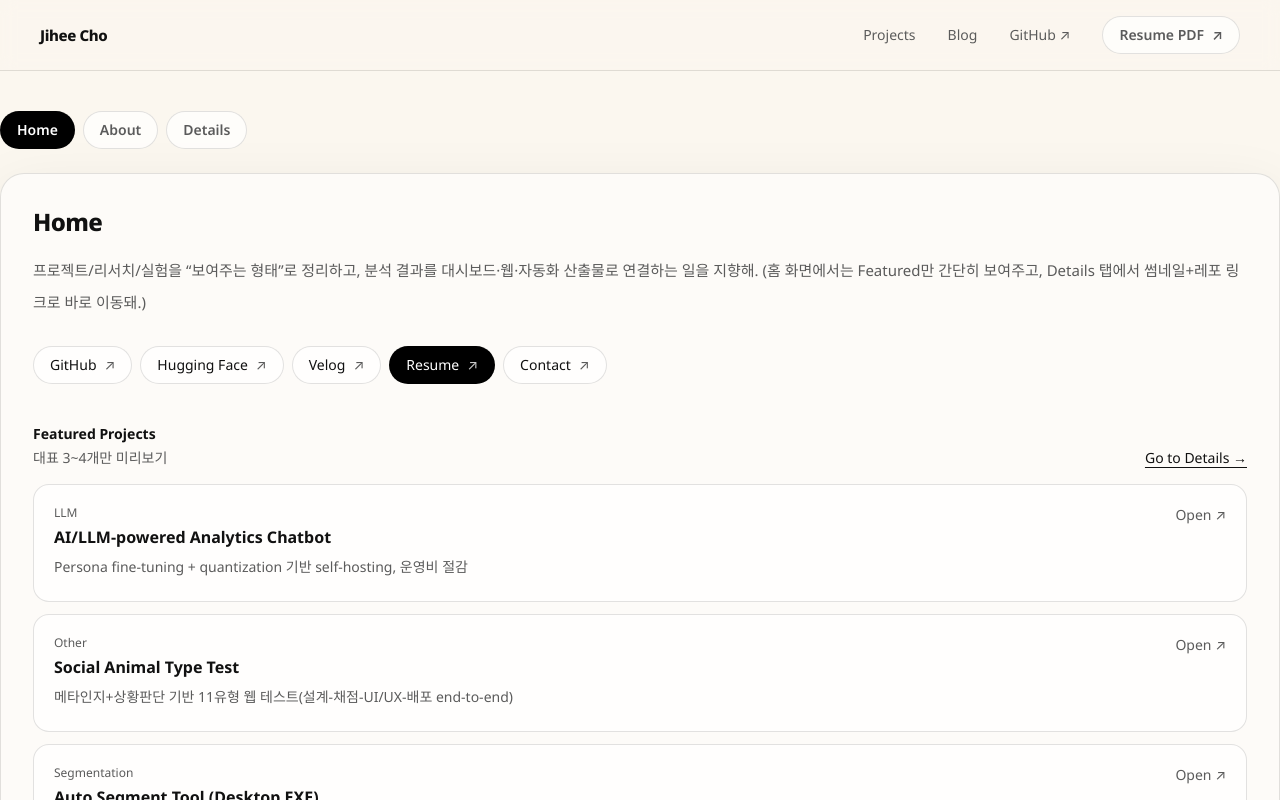
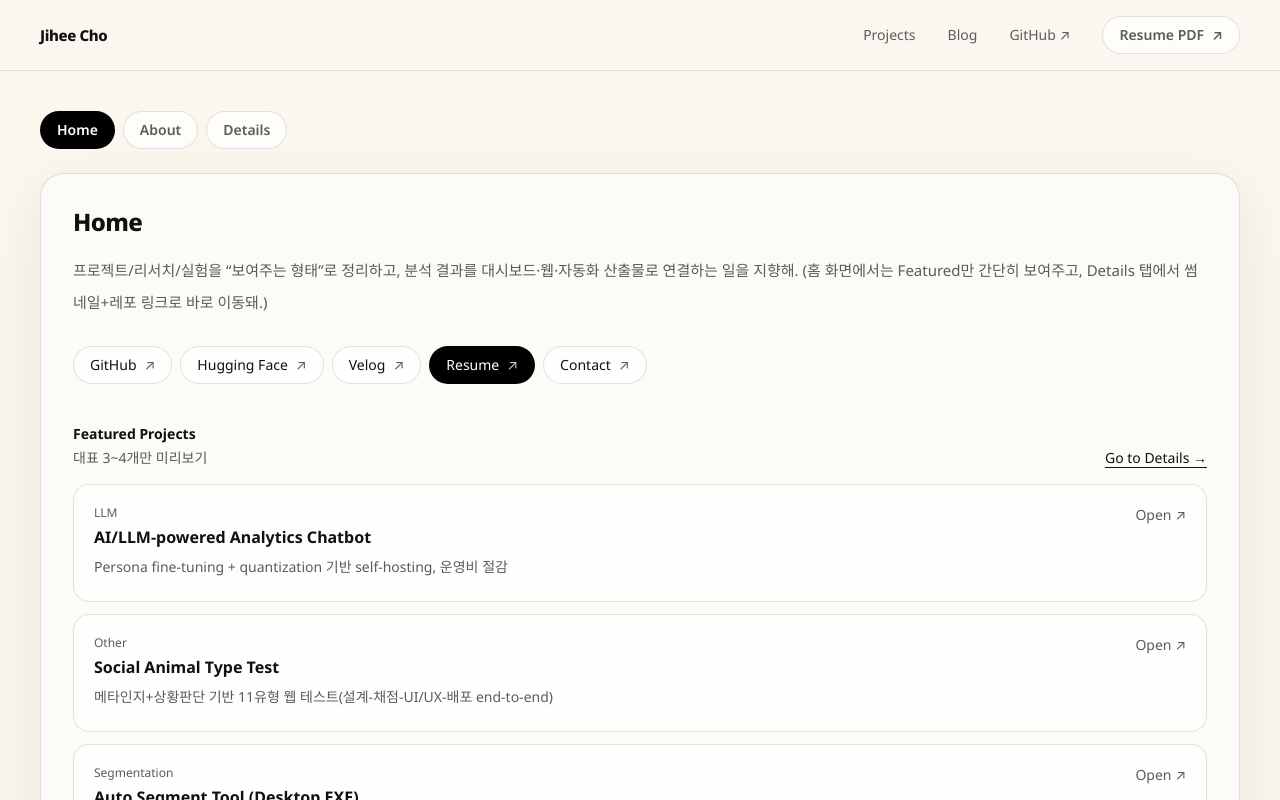
Before and after one commit to jay-lay-down/jihee-portfolio, a Next.js app: page / in a window 1280 px wide. Shown: the top 800 px of the page. Built offline with nearby package versions, Linux system fonts and the light colour scheme.

Commit message:
Update page.tsx

```diff
--- a/app/page.tsx
+++ b/app/page.tsx
@@ -1,5 +1,9 @@
 import HomeTabs from "@/components/HomeTabs";
 
 export default function Home() {
-  return <HomeTabs />;
+  return (
+    <main className="container-wide px-10">
+      <HomeTabs />
+    </main>
+  );
 }
```
